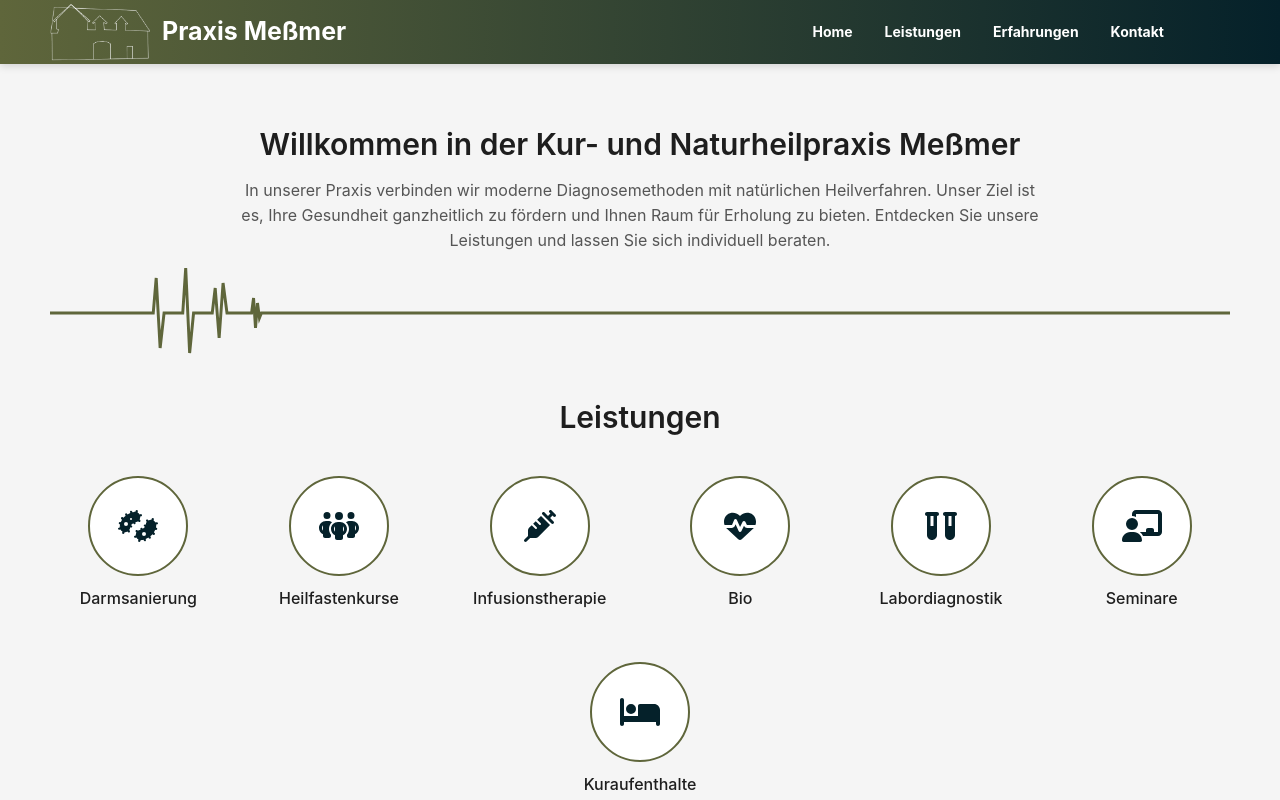
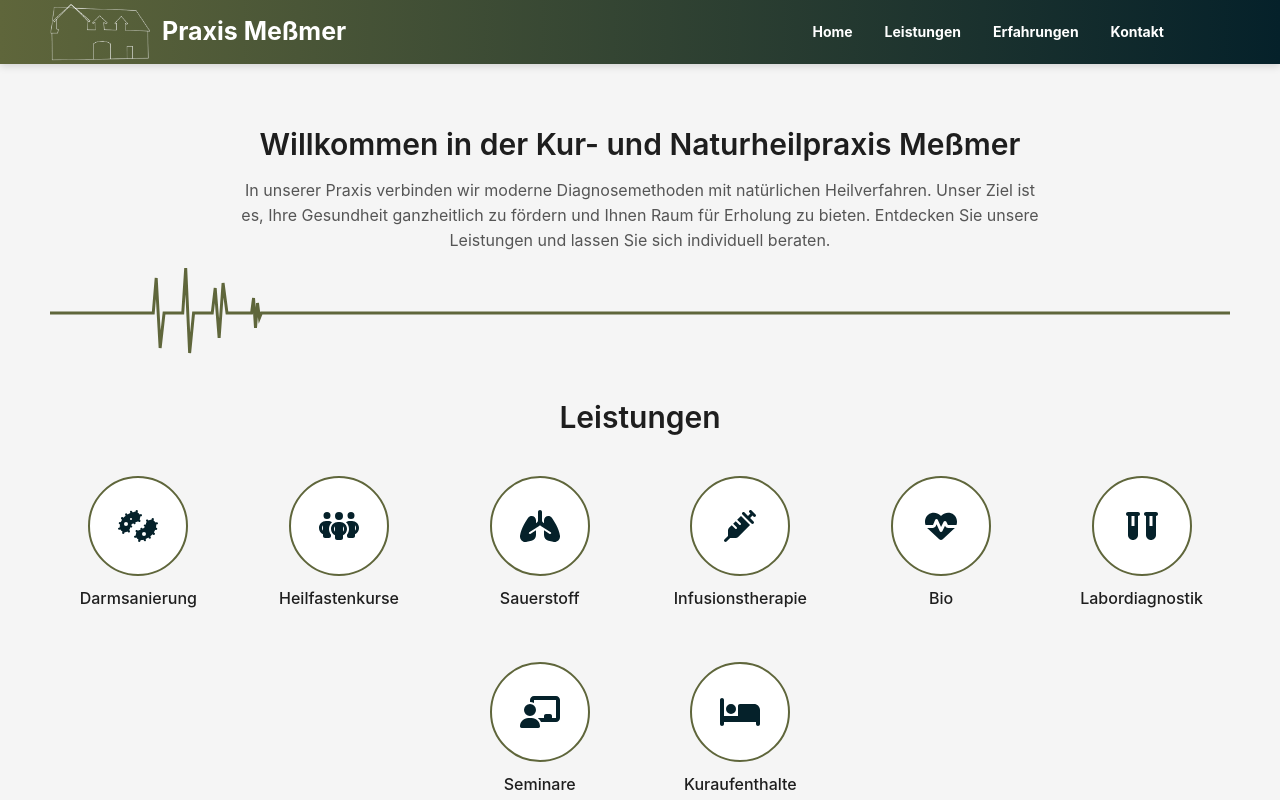
Before and after one commit to LeonUse/praxis-messmer, a React (Vite) app: page / in a window 1280 px wide. Shown: the top 800 px of the page. Built offline with nearby package versions, Linux system fonts and the light colour scheme.

Commit message:
fixded error

```diff
--- a/src/components/Services.tsx
+++ b/src/components/Services.tsx
@@ -26,6 +26,12 @@ const services = [
     key: 'heilfastenkurse',
     title: 'Heilfastenkurse',
     icon: faPeopleGroup,
+    description: ``
+  },
+  {
+    key: 'sauerstoff',
+    title: 'Sauerstoff',
+    icon: faLungs,
     description: ``
   },
   {
```
